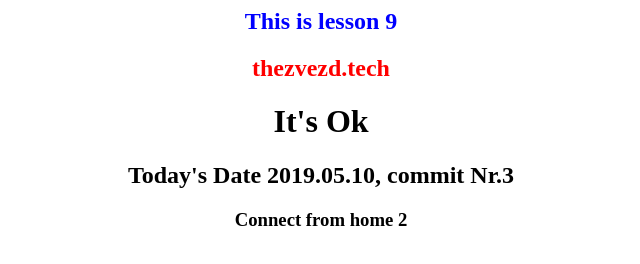
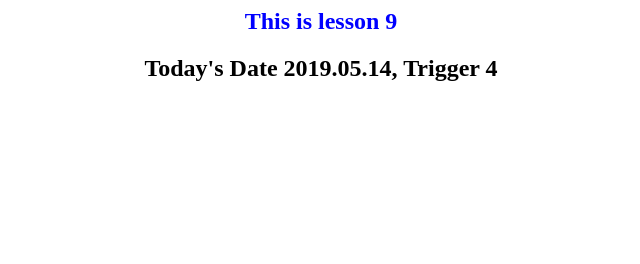
Before and after one commit to thread83/jenkins, a plain HTML site: page index.html in a window 1280 px wide. Shown: the whole page, without its empty margins (319-959 px from the left). Drawn offline with Linux system fonts and the light colour scheme.

Commit message:
Trigger 4

```diff
--- a/index.html
+++ b/index.html
@@ -3,11 +3,7 @@
 <center>
 
 <h2><font color=blue> This is lesson 9 </font></h2>
-
-<h2><font color=red> thezvezd.tech </font></h2>
-<h1><font color=black> It's Ok </font></h1>
-<h2>Today's Date 2019.05.10, commit Nr.3</h2>
-<h3>Connect from home 2 </h3>
+<h2>Today's Date 2019.05.14, Trigger 4</h2>
 
 </center>
 </body>
```
